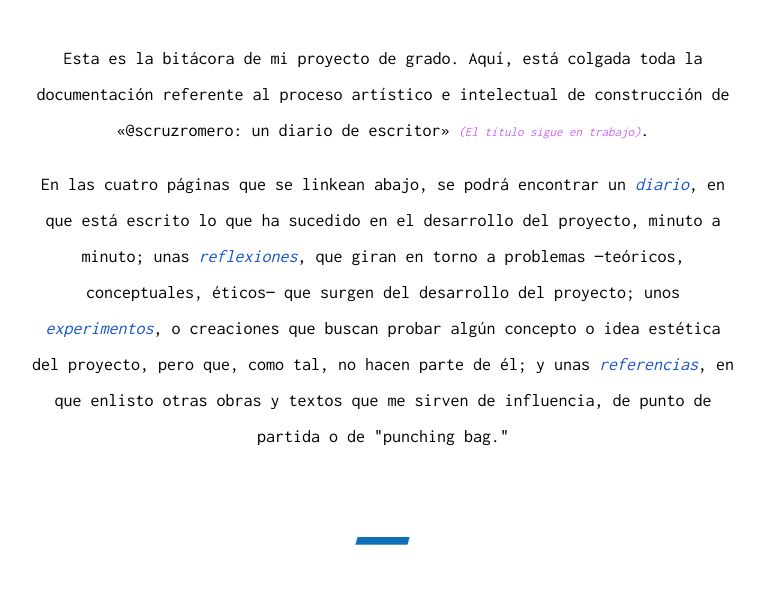
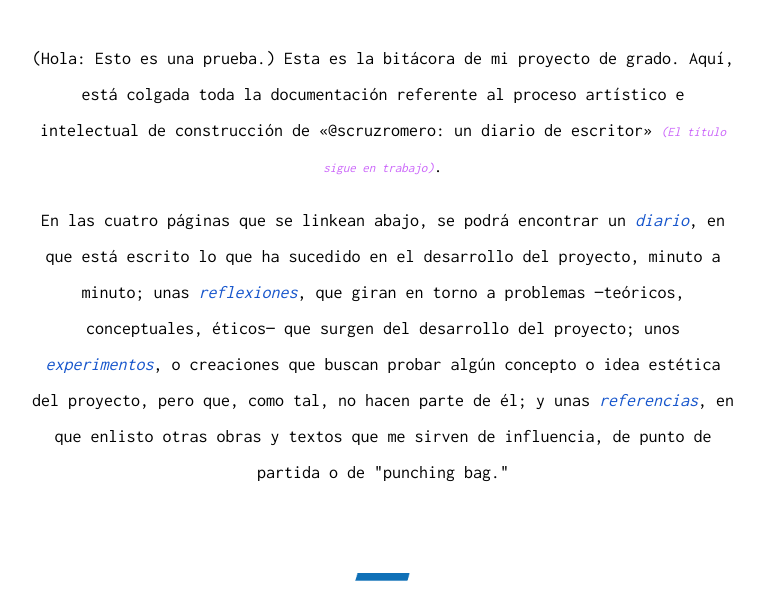
Before and after one commit to scruzromero/scruzromero, a plain HTML site: page index.html in a window 1280 px wide. Shown: the part 179-788 px from the top of the page, without its empty margins (257-1021 px from the left). Drawn offline with Linux system fonts and the light colour scheme.

Commit message:
Mensaje de prueba en index.html

```diff
--- a/index.html
+++ b/index.html
@@ -23,6 +23,7 @@
     <div class="intro">
         <div class="introText">
             <p class="introTextContent">
+                (Hola: Esto es una prueba.)
                 Esta es la bitácora de mi proyecto de grado. Aquí, está colgada toda la documentación
                 referente al proceso artístico e intelectual de construcción de «@scruzromero: un diario de
                 escritor» <i class="lilComment">(El título sigue en trabajo)</i>.
```
